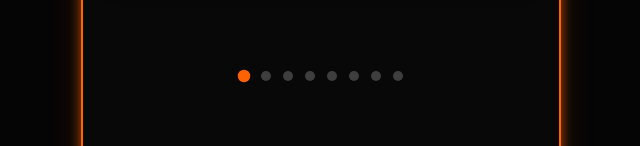
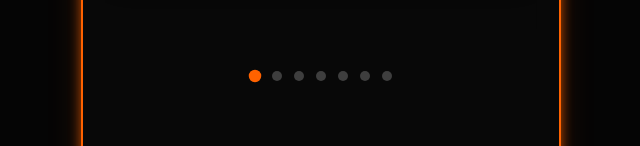
Before and after one commit to GeorgeBalu/Stubborn-ram, a React (Vite) app: page / in a window 1280 px wide. Shown: the part 2487-2633 px from the top of the page, without its empty margins (319-959 px from the left). Built offline with nearby package versions, Linux system fonts and the light colour scheme; a web font is replaced by a local one.

Commit message:
Update support section content and images

```diff
--- a/src/data/supportSlides.js
+++ b/src/data/supportSlides.js
@@ -1,5 +1,7 @@
 import anketa from "../assets/support/anketa.png";
 import programmaImage from "../assets/support/programma.png";
+import pitanie from "../assets/support/pitanie.png";
+import analysNedeli from "../assets/support/analys_nedeli.png";
 
 const supportSlides = [
   {
@@ -24,9 +26,9 @@ const supportSlides = [
     id: 3,
     title: "Рекомендации по питанию",
     description:
-      "Индивидуальный расчет КБЖУ и всех необходимых показателей для достижения вашей цели.",
+      "Рацион строится с учетом ваших целей, предпочтений и образа жизни. Никаких шаблонов и строгих ограничений.",
     type: "image",
-    src: null,
+    src: pitanie,
   },
 
   {
@@ -44,7 +46,7 @@ const supportSlides = [
     description:
       "На основе вашего короткого отчета я веду собственные рабочие таблицы, анализирую показатели и своевременно корректирую тренировки и питание.",
     type: "image",
-    src: null,
+    src: analysNedeli,
   },
 
   {
@@ -52,15 +54,6 @@ const supportSlides = [
     title: "Подробная обратная связь",
     description:
       "После анализа вы получаете персональный видеоразбор с рекомендациями и планом работы на следующую неделю.",
-    type: "image",
-    src: null,
-  },
-
-  {
-    id: 7,
-    title: "Сопровождение меняется вместе с вашей целью",
-    description:
-      "При переходе на новый этап корректируются тренировки, питание и стратегия дальнейшей работы.",
     type: "image",
     src: null,
   },
```
Also changed, not shown: src/assets/support/analys_nedeli.png (added), src/assets/support/pitanie.png (added).
